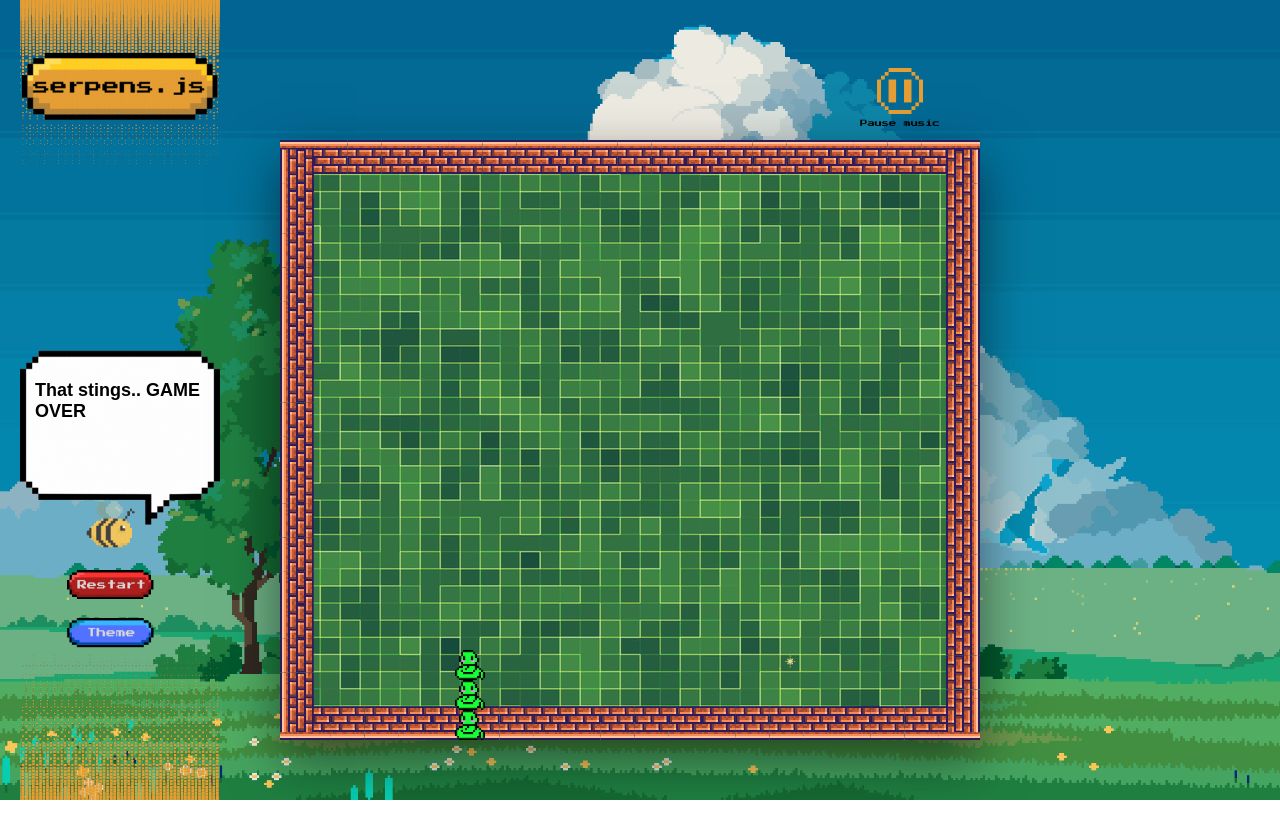
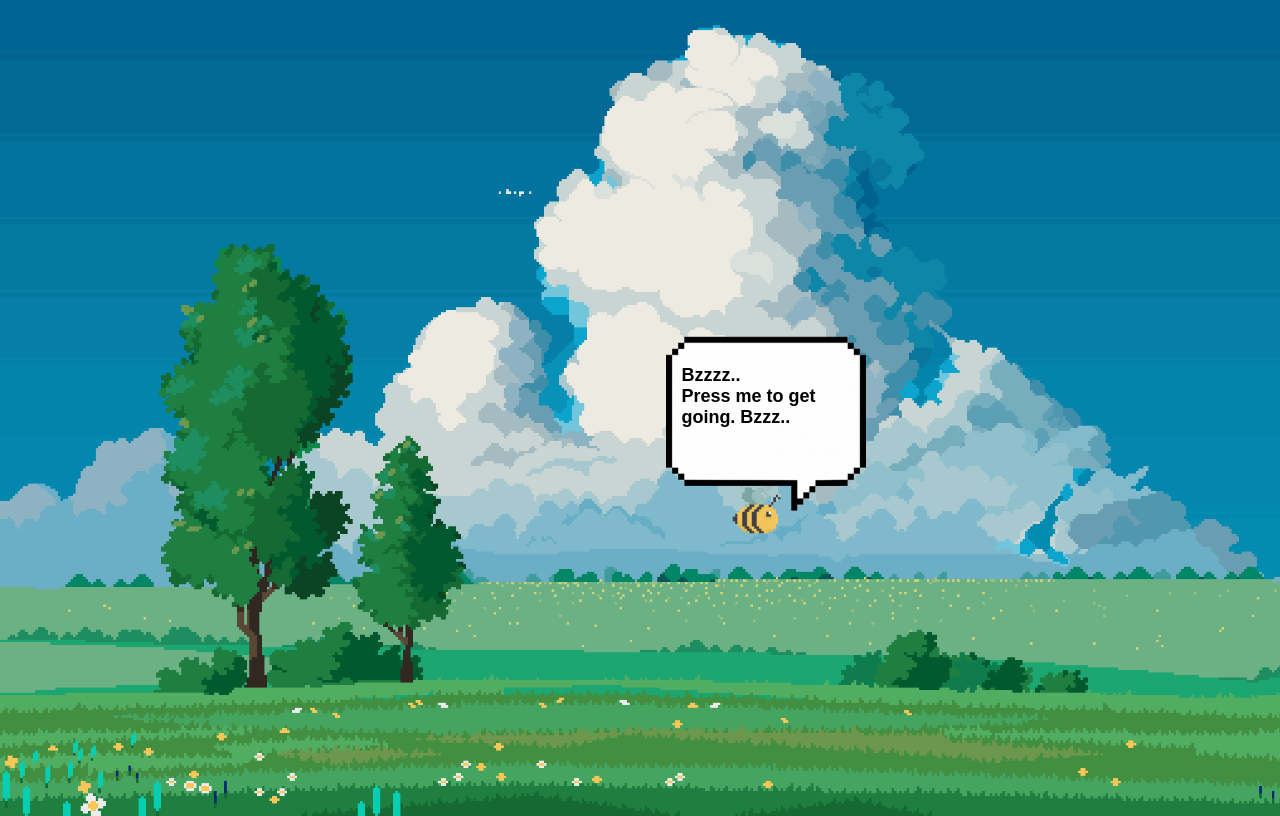
Before and after one commit to dp-daly/js-snake, a plain HTML site: page index.html in a window 1280 px wide. Drawn offline with Linux system fonts and the light colour scheme; a web font is replaced by a local one.

Commit message:
Landing page added

```diff
--- a/css/style.css
+++ b/css/style.css
@@ -2,14 +2,23 @@
     box-sizing: border-box;
 }
 
-.landingpage {
-}
-
-#gameplay {
+.welcomebox {
+    z-index: 2;
+    position: absolute;
     display: flex;
-    height: 100vh;
-    margin: 0;
-    gap: 60px;
+    justify-content: center;
+    background-image: url('../assets/message.gif');
+    background-size: contain;
+    background-repeat: no-repeat;
+    font-size: 12px;
+    color: black;
+    height: 220px;
+    width: 200px;
+    padding: 15px;
+    font-family: "DotGothic16", sans-serif;
+    font-size: 12px;
+    cursor: pointer;
+    align-self: center;
 }
 
 body {
@@ -18,8 +27,6 @@ body {
     background-repeat: no-repeat;
     background-size: cover;
     height: 100vh;
-    margin: 0;
-    gap: 20px;
   }
 
 body.darkmode {
@@ -125,7 +132,7 @@ header {
     background-repeat: no-repeat;
     background-size: contain;
     align-self: flex-end;
-    height: 80px;
+    height: 75px;
     width: 120px;
     cursor: pointer;
 }
@@ -139,6 +146,7 @@ header {
     display: flex;
     justify-content: center;
     align-items: center;
+    margin: 30px;
   }
 
 .grass {
--- a/index.html
+++ b/index.html
@@ -12,9 +12,6 @@
     <audio id="background-arcade" src="./assets/background-arcade.mp3" loop="true"></audio>
     <audio id="munch" src="./assets/munch.mp3"></audio>
     <audio id="creature-scream" src="./assets/creature scream.mp3"></audio>
-    <div id="landingpage">
-    </div>
-    <div id="gameplay">
     <section class="status-column">
       <header>
         <div class="title">
@@ -35,6 +32,13 @@
       <section class="main">
         <div class="pauseaudio-button"></div>
         <div class="container">
+          <div class="welcomebox">
+            <h2 id="welcome-message">
+              Bzzzz..
+              <br>Press me to get going.
+              Bzzz..
+            </h2>
+          </div>
           <div class="grass">
             <div class="wall"></div>
             <div class="wall"></div>
@@ -439,6 +443,5 @@
         </div>
       </div>
   </section>
-</div>
   </body>
 </html>
--- a/js/app.js
+++ b/js/app.js
@@ -6,7 +6,7 @@ const width = 20
 
 /*-------------------------------- Variables --------------------------------*/
 
-const snakePosition = [125, 126, 127]
+const snakePosition = [168, 169, 170]
 let headIndex
 let currentHeadIndex
 let currentBodyIndex
@@ -27,6 +27,9 @@ const pauseButtonEl = document.querySelector(".pauseaudio-button")
 const backgroundArcadeEl = document.querySelector("#background-arcade")
 const munchEl = document.querySelector("#munch")
 const screamEl = document.querySelector("#creature-scream")
+const grassEl = document.querySelector(".grass")
+const welcomeBoxEl = document.querySelector(".welcomebox")
+const statusColumnEl = document.querySelector(".status-column")
 
 
 /*-------------------------------- Functions --------------------------------*/
@@ -37,14 +40,30 @@ cells.forEach((cell, i) => {
     }})
 
 function init() {
+    gameOver = true;
+    playAgainBtnEl.classList.add("hidden")
+    themeButton.classList.add("hidden")
+    pauseButtonEl.classList.add("hidden")
+    grassEl.classList.add("hidden")
+    statusColumnEl.classList.add('hidden')
+    //Create a button that when pressed runs init
+}
+
+init();
+
+function play() {
     gameOver = false;
-    playAgainBtnEl.classList.add("hidden")
+    playAgainBtnEl.classList.remove("hidden")
+    themeButton.classList.remove("hidden")
+    pauseButtonEl.classList.remove("hidden")
+    grassEl.classList.remove("hidden")
+    statusColumnEl.classList.remove("hidden")
+    welcomeBoxEl.classList.add("hidden")
     backgroundArcadeEl.play()
     autoMove()
     render()
 }
 
-init();
 croissantAppears();
 
 function autoMove() {
@@ -209,3 +228,5 @@ pauseButtonEl.addEventListener("click", () => {
     backgroundArcadeEl.pause()
     pauseButtonEl.classList.add("hidden")
 })
+
+welcomeBoxEl.addEventListener("click", play)
```
